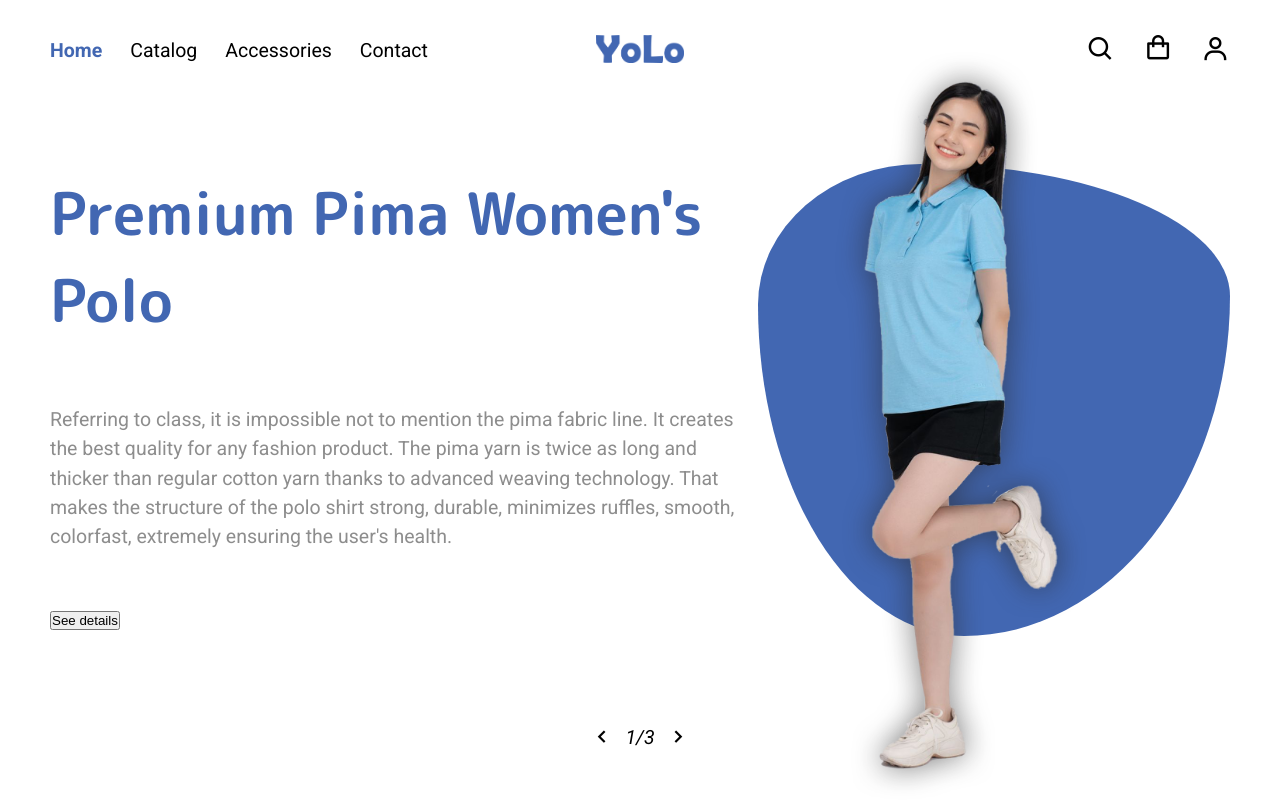
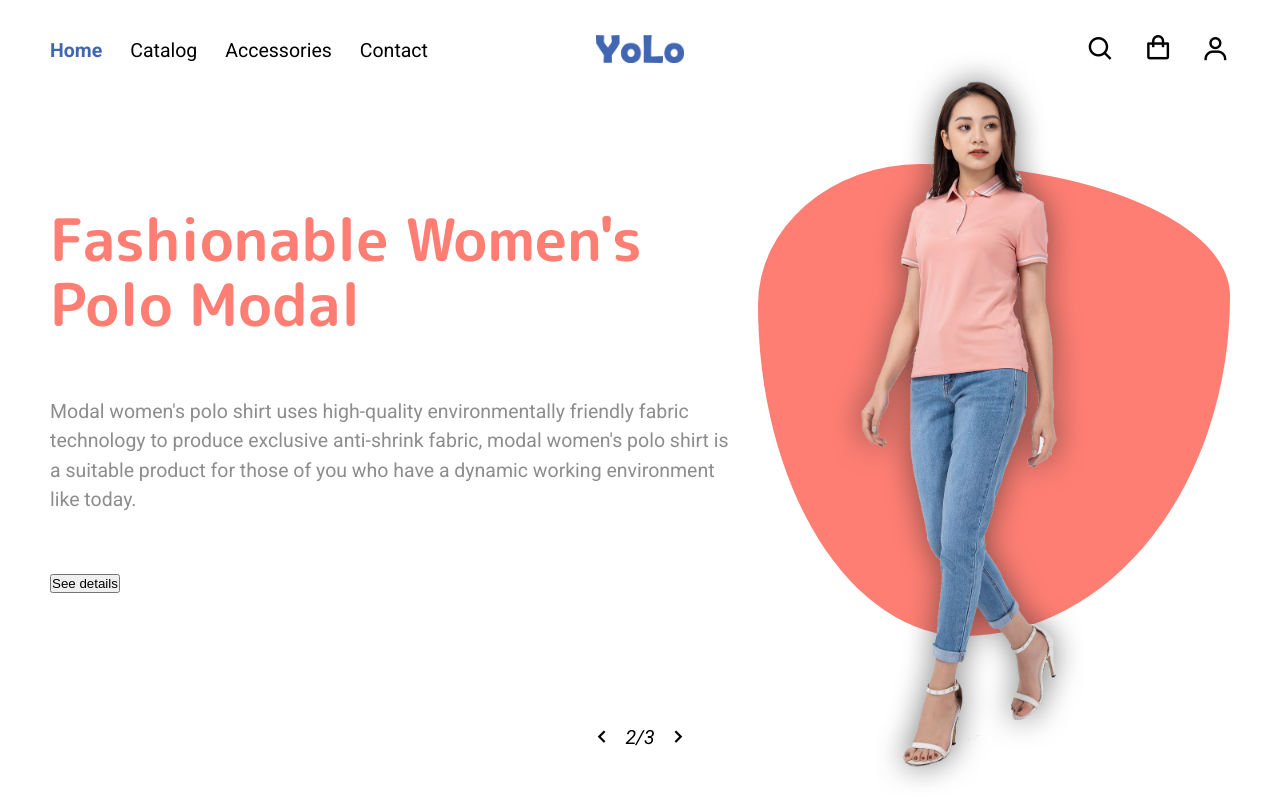
Before and after one commit to repleyva/ecommerce-app, a React (Create React App) app: page / in a window 1280 px wide. Shown: the top 800 px of the page. Built offline with nearby package versions, Linux system fonts and the light colour scheme.

Commit message:
Adicionando slider auto

```diff
--- a/src/components/HeroSlider.js
+++ b/src/components/HeroSlider.js
@@ -1,28 +1,50 @@
-import React from "react";
+import React, { useCallback, useEffect, useState } from "react";
 import HeroSliderItem from "./HeroSliderItem";
 
-const HeroSlider = (props) => {
-  const activeSlide = 0;
+const HeroSlider = ({ data, control, timeOut = 3000, auto }) => {
+  const [activeSlide, setActiveSlide] = useState(0);
+
+  const nextSlide = useCallback(() => {
+    const index = activeSlide + 1 === data.length ? 0 : activeSlide + 1;
+    setActiveSlide(index);
+  }, [activeSlide, data]);
+
+  const prevSlide = useCallback(() => {
+    const index = activeSlide - 1 < 0 ? data.length - 1 : activeSlide - 1;
+    setActiveSlide(index);
+  }, [activeSlide, data]);
+
+  useEffect(() => {
+    if (auto) {
+      const slideAuto = setInterval(() => {
+        nextSlide();
+      }, timeOut);
+      return () => {
+        clearInterval(slideAuto);
+      };
+    }
+  }, [nextSlide, timeOut]);
+
   return (
     <div className="hero-slider">
-      {props.data.map((item, index) => (
+      {data.map((item, index) => (
         <HeroSliderItem
           key={index}
           item={item}
           active={index === activeSlide}
         />
       ))}
-      {props.control && (
+      {control && (
         <div className="hero-slider__control">
-          <div className="hero-slider__control__item">
+          <div className="hero-slider__control__item" onClick={prevSlide}>
             <i className="bx bx-chevron-left"></i>
           </div>
           <div className="hero-slider__control__item">
             <i className="index">
-              {activeSlide + 1}/{props.data.length}
+              {activeSlide + 1}/{data.length}
             </i>
           </div>
-          <div className="hero-slider__control__item">
+          <div className="hero-slider__control__item" onClick={nextSlide}>
             <i className="bx bx-chevron-right"></i>
           </div>
         </div>
--- a/src/pages/Home.js
+++ b/src/pages/Home.js
@@ -6,7 +6,7 @@ const Home = () => {
   return (
     <Helmet title="Home">
       {/* Hero slider */}
-      <HeroSlider data={heroSliderData} control={true}/>
+      <HeroSlider data={heroSliderData} control={true} auto={true} timeOut={5000}/>
       {/*  end hero slider */}
     </Helmet>
   );
--- a/src/sass/components/_hero-slider.scss
+++ b/src/sass/components/_hero-slider.scss
@@ -59,7 +59,7 @@
         font-family: "M PLUS Rounded 1c", sans-serif;
         font-weight: 600;
         font-size: 4.5rem;
-        line-height: 6.75rem;
+        line-height: 5rem;
         overflow: hidden;
 
 				@include tablet {
```
